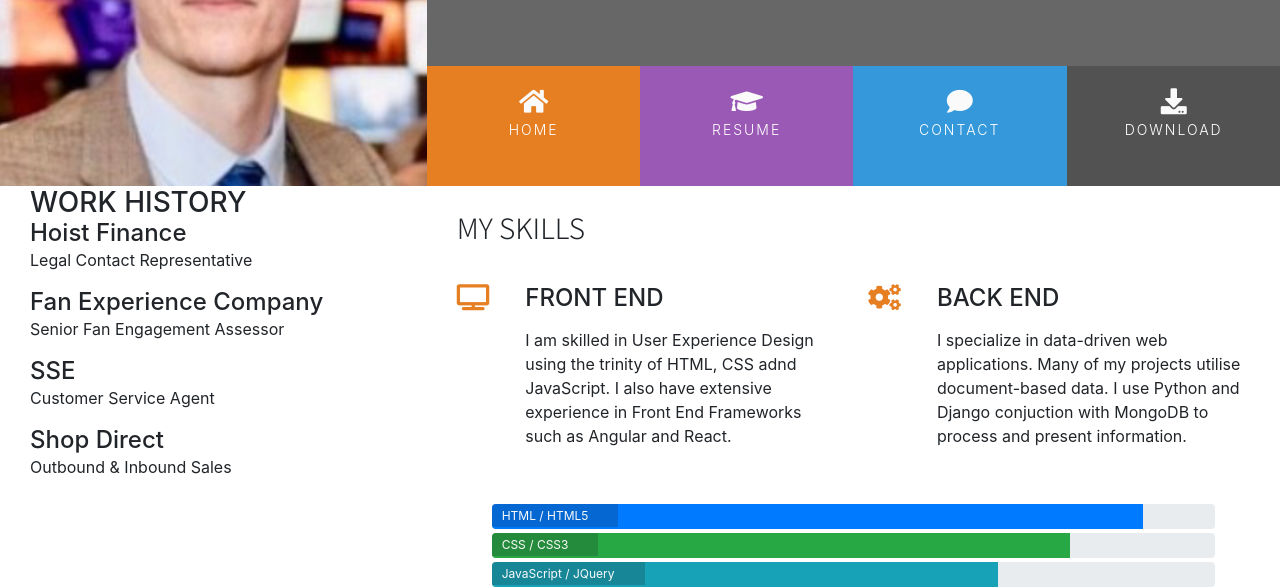
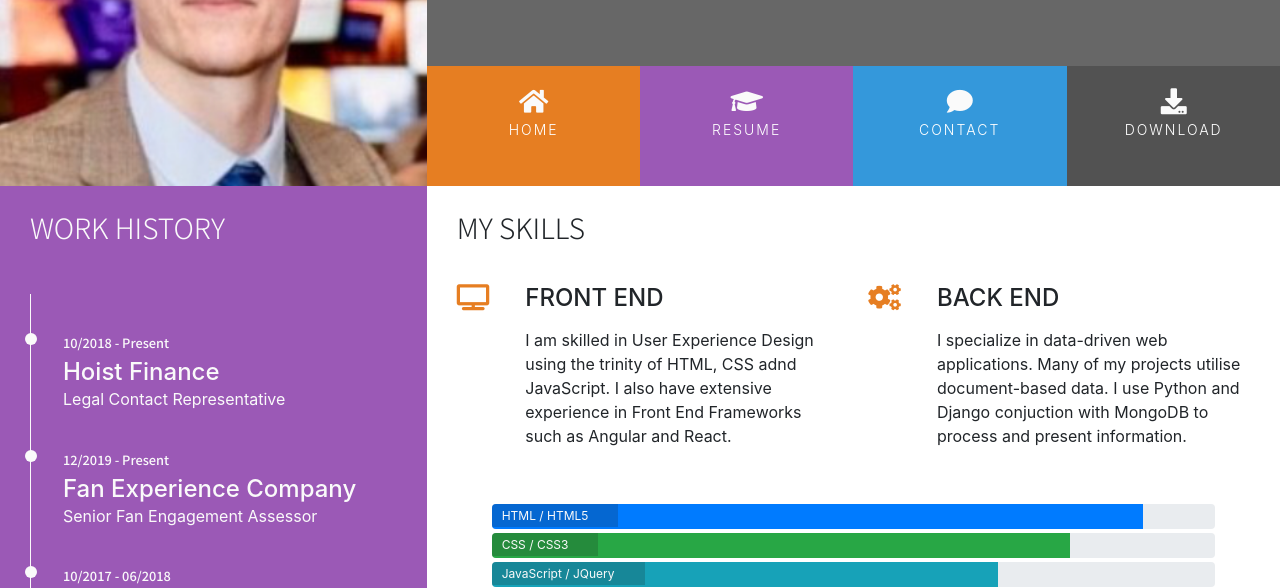
Before and after one commit to dansantinojones/my-resume, a plain HTML site: page resume.html in a window 1280 px wide. Shown: the part 183-771 px from the top of the page. Drawn offline with nearby package versions, Linux system fonts and the light colour scheme.

Commit message:
Add style to work history section

```diff
--- a/assets/css/style.css
+++ b/assets/css/style.css
@@ -13,6 +13,10 @@
 
 .bg-color-personal-info {
     background-color: #f4f4f4;
+}
+
+.bg-color-work-history {
+    background-color: #9b59b6;
 }
 
 .ui-menu-color-home {
@@ -64,6 +68,7 @@ h4 {
     float: none;
 }
 
+.history-heading,
 .section-heading {
     font-family: "Noto Sans JP", sans-serif;
     font-weight: 300;
@@ -282,3 +287,51 @@ footer {
 .progress-section {
     margin: 40px 20px;
 }
+
+/* ----------------------------------------------- Work History */
+
+.history-heading {
+    color: #fafafa;
+    margin-bottom: 50px;
+}
+
+.timeline-item {
+    padding: 4em 2em 0em 2em;
+    position: relative;
+    color: #fafafa;
+    border-left: 1px solid;
+}
+
+.timeline-item p {
+    padding: 0;
+    margin: 0;
+}
+
+.timeline-item:before {
+    content: attr(data-dates);
+    position: absolute;
+    left: 2.5em;
+    top: 3em;
+    display: block;
+    font-family: "Noto Sans JP", sans-serif;
+    font-weight: 500;
+    font-size: 0.8em;
+    padding: 0;
+    margin: 0;
+}
+
+.timeline-item:after {
+    width: 12px;
+    height: 12px;
+    display: block;
+    top: 2.4em;
+    position: absolute;
+    left: -6px;
+    border-radius: 12px;
+    content: '';
+    background-color: #fafafa;
+}
+
+.history-items {
+    margin-bottom: 30px;
+}
```
